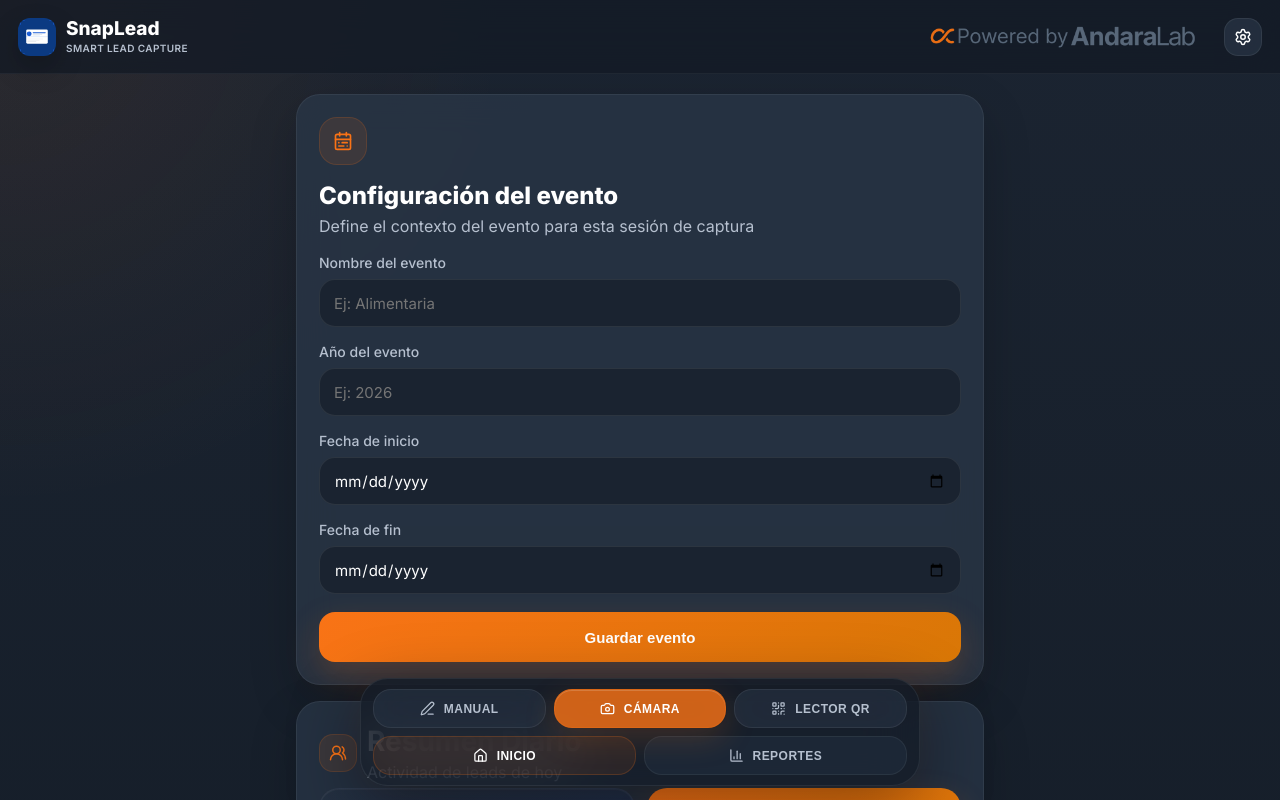
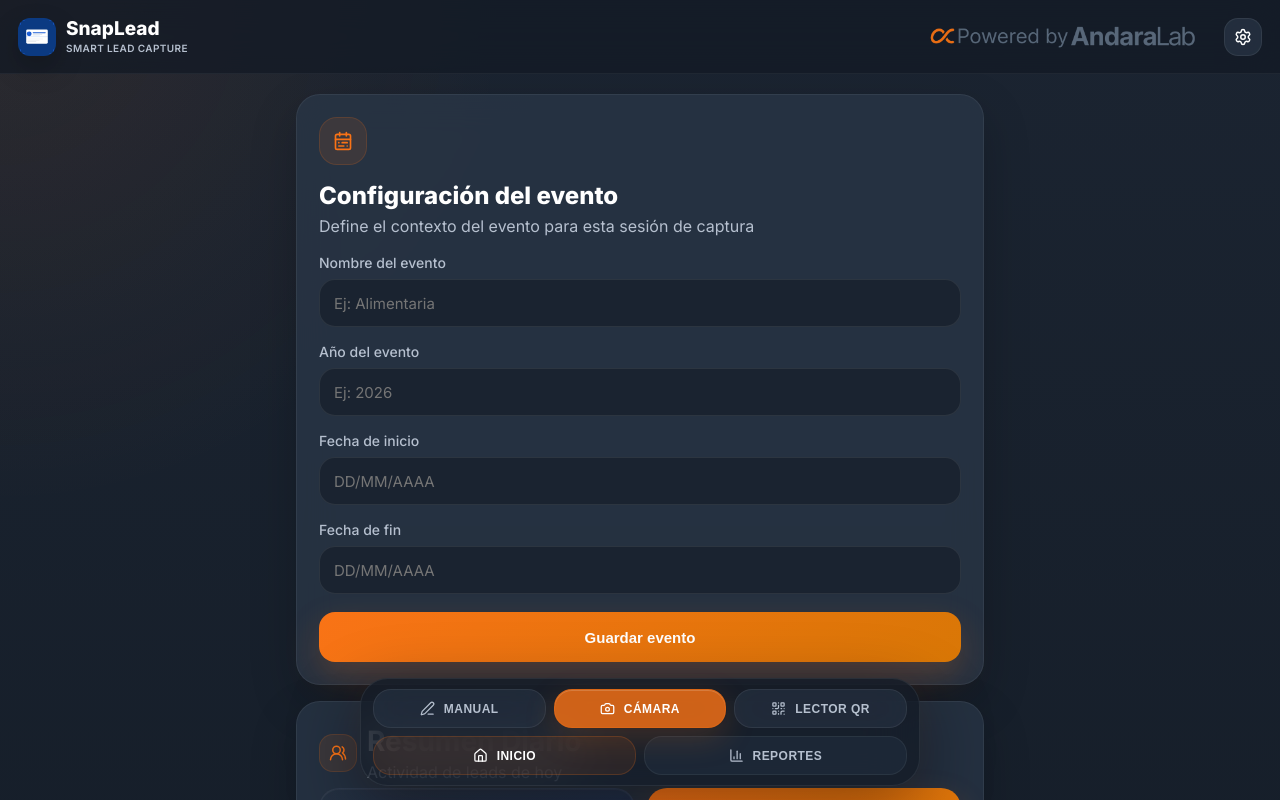
Before and after one commit to JuanPa1974/snaplead_app, a React (Vite) app: page / in a window 1280 px wide. Shown: the top 800 px of the page. Built offline with nearby package versions, Linux system fonts and the light colour scheme.

Commit message:
fix: replace iOS date inputs to prevent overflow

```diff
--- a/src/components/Dashboard.jsx
+++ b/src/components/Dashboard.jsx
@@ -291,22 +291,24 @@ const Dashboard = () => {
           <div style={{ ...dateFieldStyle, marginBottom: '16px' }}>
             <label style={labelStyle}>{copy.startDate}</label>
             <input
-              type="date"
+              type="text"
               name="startDate"
               value={eventData.startDate}
               onChange={handleEventChange}
               style={dateInputStyle}
+              placeholder="DD/MM/AAAA"
             />
           </div>
 
           <div style={{ ...dateFieldStyle, marginBottom: '18px' }}>
             <label style={labelStyle}>{copy.endDate}</label>
             <input
-              type="date"
+              type="text"
               name="endDate"
               value={eventData.endDate}
               onChange={handleEventChange}
               style={dateInputStyle}
+              placeholder="DD/MM/AAAA"
             />
           </div>
 
```
